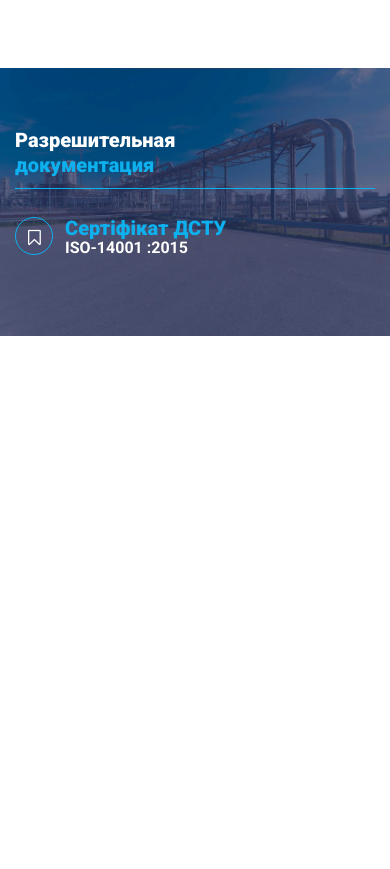
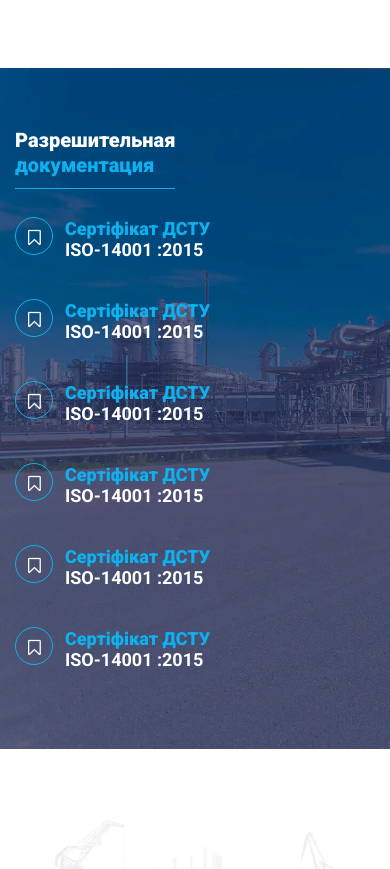
Before and after one commit to HolohotsIhor/debitnaftogaz, a website: page app/index.html in a window 390 px wide. Shown: the part 1860-2729 px from the top of the page. Before the commit the page ends 2196 px from the top, so only its background shows below. Drawn offline with Linux system fonts and the light colour scheme.

Commit message:
Added what we can section

```diff
--- a/app/index.html
+++ b/app/index.html
@@ -206,6 +206,7 @@
                 <div class="col-12 col-sm-12 col-md-12 col-lg-12 col-xl-12">
                     <h2>Разрешительная <br> <span>документация</span></h2>
                 </div>
+
                 <div class="col-12 col-sm-12 col-md-4 col-lg-4 col-xl-4 documents__item-box">
                     <i class="fa fa-bookmark-o"></i>
                     <div class="documents__item-box-content">
@@ -213,10 +214,61 @@
                         <p>ISO-14001 :2015</p>
                     </div>
                 </div>
+
+                <div class="col-12 col-sm-12 col-md-4 col-lg-4 col-xl-4 documents__item-box">
+                    <i class="fa fa-bookmark-o"></i>
+                    <div class="documents__item-box-content">
+                        <h3>Сертіфікат ДСТУ</h3>
+                        <p>ISO-14001 :2015</p>
+                    </div>
+                </div>
+
+                <div class="col-12 col-sm-12 col-md-4 col-lg-4 col-xl-4 documents__item-box">
+                    <i class="fa fa-bookmark-o"></i>
+                    <div class="documents__item-box-content">
+                        <h3>Сертіфікат ДСТУ</h3>
+                        <p>ISO-14001 :2015</p>
+                    </div>
+                </div>
+
+                <div class="col-12 col-sm-12 col-md-4 col-lg-4 col-xl-4 documents__item-box">
+                    <i class="fa fa-bookmark-o"></i>
+                    <div class="documents__item-box-content">
+                        <h3>Сертіфікат ДСТУ</h3>
+                        <p>ISO-14001 :2015</p>
+                    </div>
+                </div>
+
+                <div class="col-12 col-sm-12 col-md-4 col-lg-4 col-xl-4 documents__item-box">
+                    <i class="fa fa-bookmark-o"></i>
+                    <div class="documents__item-box-content">
+                        <h3>Сертіфікат ДСТУ</h3>
+                        <p>ISO-14001 :2015</p>
+                    </div>
+                </div>
+
+                <div class="col-12 col-sm-12 col-md-4 col-lg-4 col-xl-4 documents__item-box">
+                    <i class="fa fa-bookmark-o"></i>
+                    <div class="documents__item-box-content">
+                        <h3>Сертіфікат ДСТУ</h3>
+                        <p>ISO-14001 :2015</p>
+                    </div>
+                </div>
+
             </div>
         </div>
     </section>
     <!-- / Documents -->
+
+    <!-- What we can-->
+    <section class="what-we-can">
+        <div class="container">
+            <div class="row">
+
+            </div>
+        </div>
+    </section>
+    <!-- / What we can-->
     <script src="js/libs.min.js"></script>
     <script src="js/common.js"></script>
 </body>
--- a/app/scss/main.scss
+++ b/app/scss/main.scss
@@ -7,6 +7,7 @@
 5.  About us
 6.  Banner
 7.  Documents
+8.  What we can
 
 */
 
@@ -1310,7 +1311,7 @@ textarea {
             border-bottom: 0;
 
             @media only screen and (min-device-width: 992px) {
-                width: 38%;
+                width: 34%;
                 position: absolute;
                 top: -30px;
                 right: -15px;
@@ -1425,7 +1426,7 @@ textarea {
 
     h2 {
         color: $white;
-        width: 100%;
+        display: inline-block;
 
         span {
             color: $lightBlue;
@@ -1460,11 +1461,13 @@ textarea {
                 margin-bottom: 0;
                 padding-bottom: 0;
                 line-height: 15px;
+                font-size: 18px;
             }
 
             p {
                 color: $white;
                 font-weight: bold;
+                font-size: 18px;
             }
         }
     }
@@ -1483,3 +1486,20 @@ textarea {
     background-repeat: no-repeat;
     background-size: cover;
 }
+
+/* 8.  What we can */
+.what-we-can {
+
+}
+
+.no-webp .what-we-can {
+    background-image: url(../img/bg-what-we-can.jpg);
+    background-repeat: no-repeat;
+    background-size: cover;
+}
+
+.webp .what-we-can {
+    background-image: url(../img/bg-what-we-can.webp);
+    background-repeat: no-repeat;
+    background-size: cover;
+}
```
Also changed, not shown: app/css/main.css, app/img/bg-what-we-can.jpg (added), app/img/bg-what-we-can.webp (added), 1 other file.
